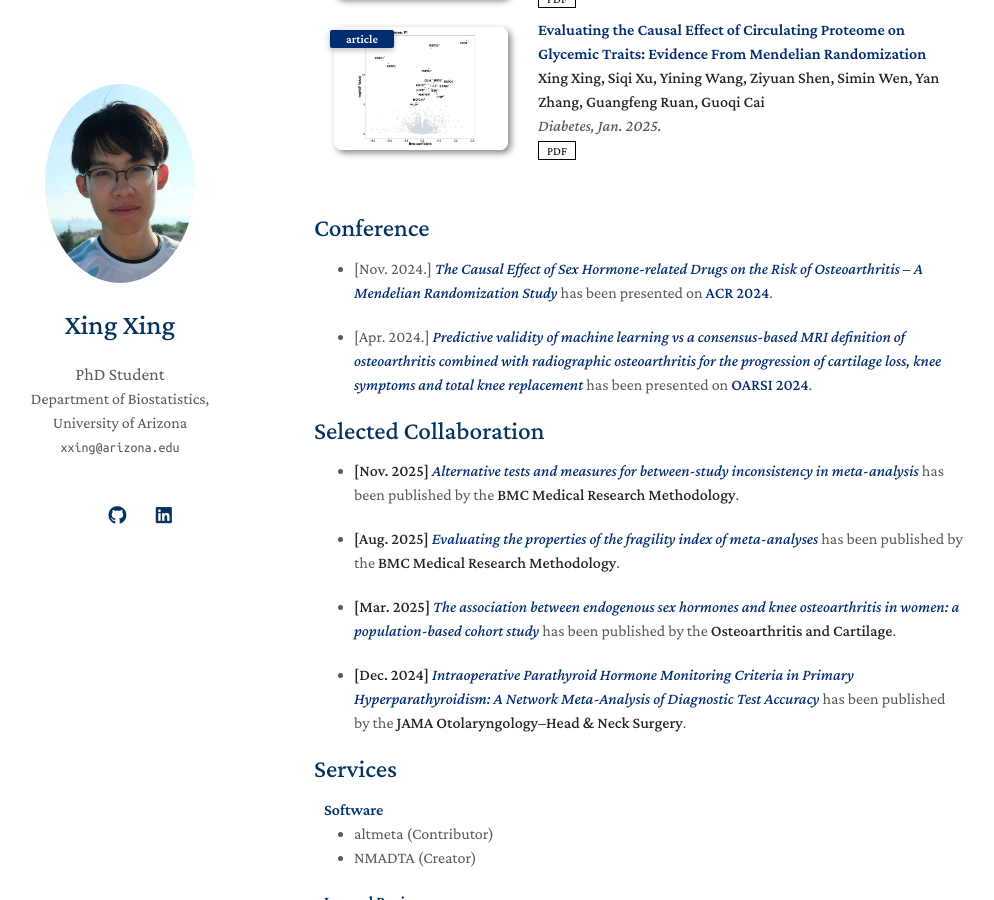
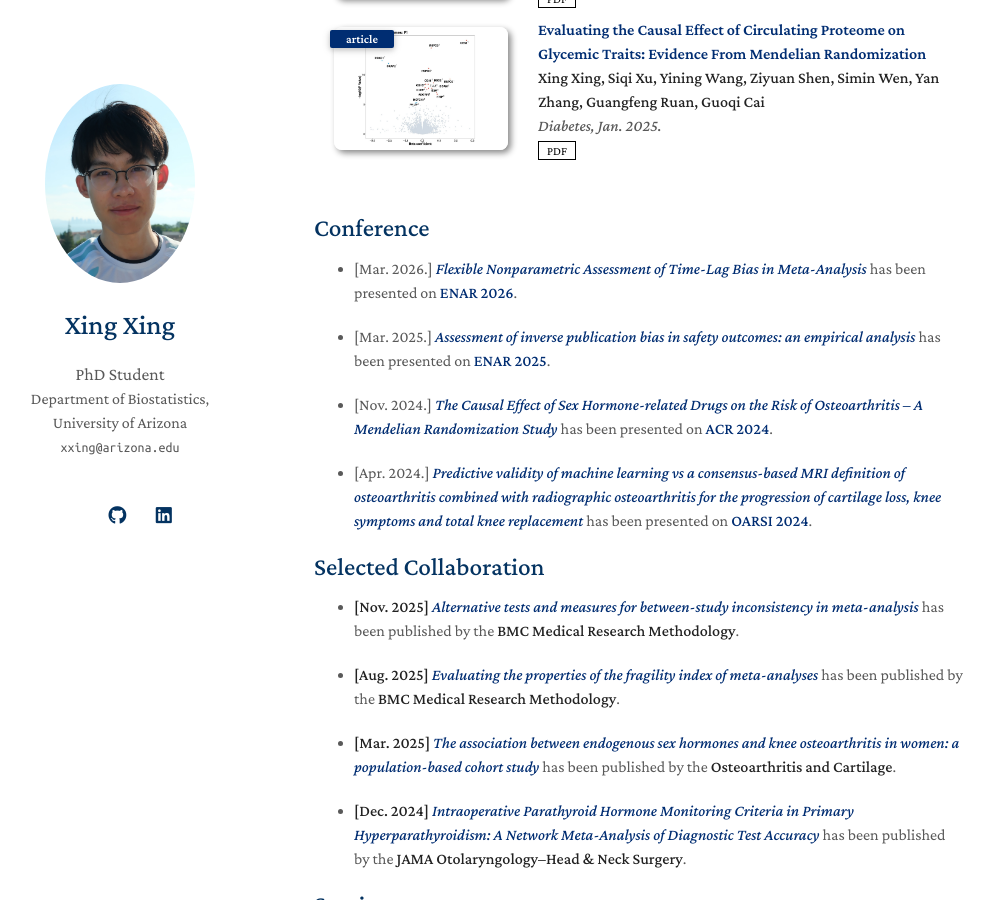
Before and after one commit to KevinXing3/kevinXing3.github.io, a Jekyll site: the page built from index.md, in a window 1280 px wide and 900 px high, scrolled down 1222 px. Shown: the whole window, without its empty margins (156-1150 px from the left). Built offline with Jekyll 4.4.1, drawn with Linux system fonts in a browser that asks for light colours; nearby versions of some CDN libraries; a style sheet for code colours, icons or effects is not loaded; our own code applies the rules of GitHub Pages for plain Markdown files.

Commit message:
Update index.md

```diff
--- a/index.md
+++ b/index.md
@@ -17,6 +17,9 @@ Outside of academia, I’m a dead hard fan of <a href="https://www.juventus.com/
 
 {% include_relative _includes/project.md %}
 ## Conference
+- [Mar. 2026.] <a href="https://academic.oup.com/biostatistics/article/27/1/kxag033/8829081?searchresult=1" target="_blank" style="color:#002D72">*Flexible Nonparametric Assessment of Time-Lag Bias in Meta-Analysis*</a> has been presented on **<span style="color:#002D72">ENAR 2026</span>**.
+
+- [Mar. 2025.] <a href="https://link.springer.com/article/10.1186/s12916-024-03707-2" target="_blank" style="color:#002D72">*Assessment of inverse publication bias in safety outcomes: an empirical analysis*</a> has been presented on **<span style="color:#002D72">ENAR 2025</span>**.
 
 - [Nov. 2024.] <a href="https://acrabstracts.org/abstract/the-causal-effect-of-sex-hormone-related-drugs-on-the-risk-of-osteoarthritis-a-mendelian-randomization-study/" target="_blank" style="color:#002D72">*The Causal Effect of Sex Hormone-related Drugs on the Risk of Osteoarthritis – A Mendelian Randomization Study*</a> has been presented on **<span style="color:#002D72">ACR 2024</span>**.
 
```
